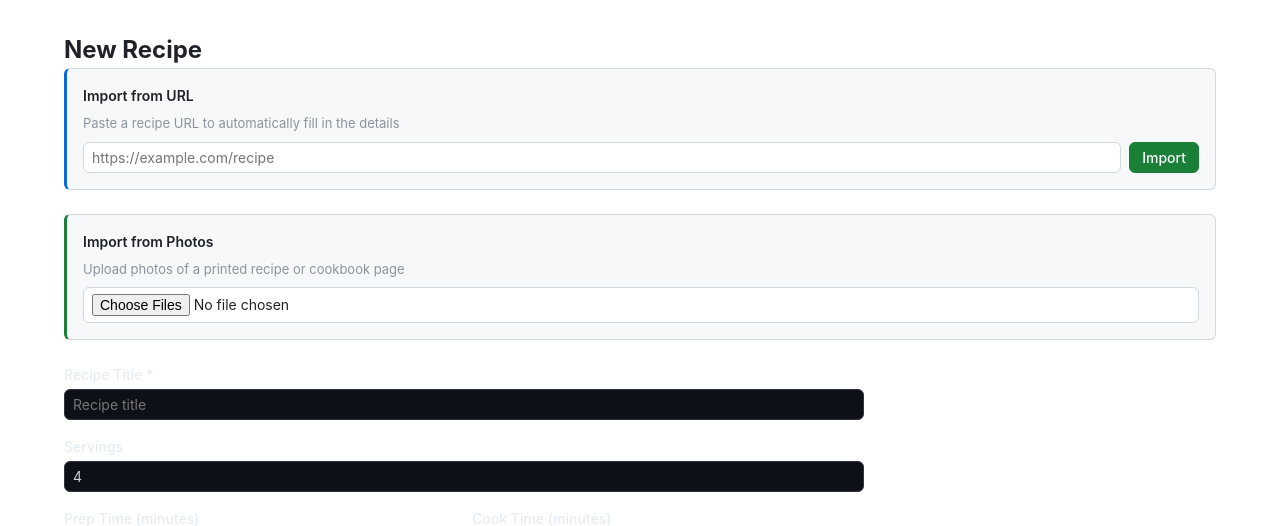
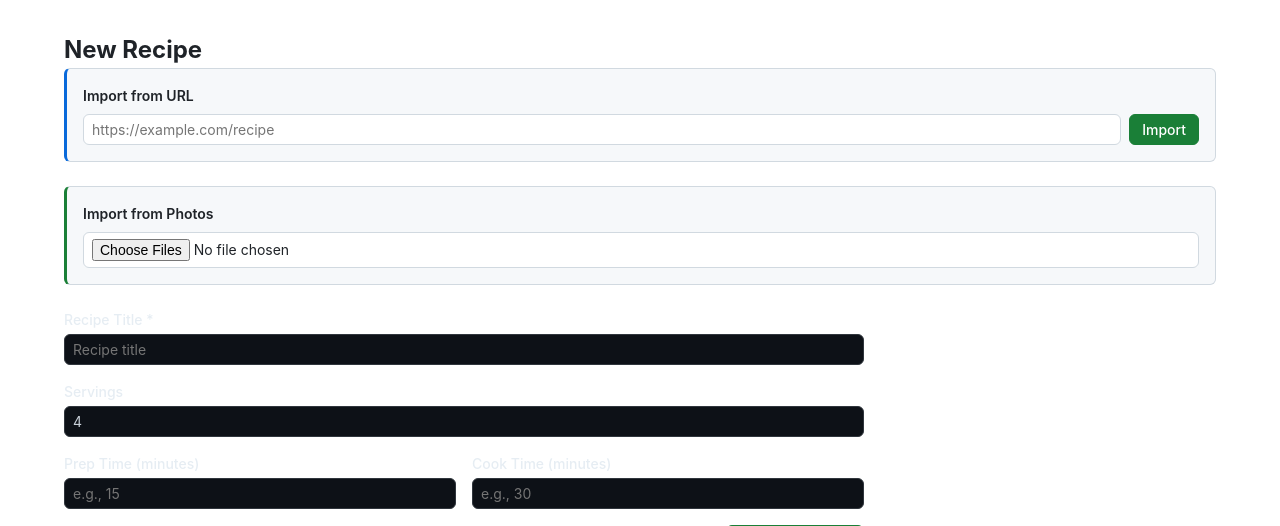
Before and after one commit to cartercoughlin/dinner-bell, a Django app: template templates/recipes/recipe_form.html in a window 1280 px wide. Shown: the part 106-632 px from the top of the page. Run offline with Django 4.2, Linux system fonts and the light colour scheme; the template is opened without the code that fills it: values that come from a table or form of the project are taken from there, others are empty.

Commit message:
Remove import helper text

```diff
--- a/src/components/RecipeForm.tsx
+++ b/src/components/RecipeForm.tsx
@@ -250,9 +250,6 @@ function RecipeForm({ initialData, onSubmit, onCancel }: RecipeFormProps) {
         <h3 style={{ marginTop: 0, marginBottom: '1rem', fontSize: '1.125rem' }}>
           Import from URL
         </h3>
-        <p style={{ marginBottom: '1rem', color: '#666', fontSize: '0.875rem' }}>
-          Paste a recipe URL to automatically fill in the details (works with most recipe websites)
-        </p>
         <div style={{ display: 'flex', gap: '0.5rem', alignItems: 'flex-start' }}>
           <div style={{ flex: 1 }}>
             <input
@@ -321,9 +318,6 @@ function RecipeForm({ initialData, onSubmit, onCancel }: RecipeFormProps) {
         <h3 style={{ marginTop: 0, marginBottom: '1rem', fontSize: '1.125rem', color: '#2e7d32' }}>
           Import from Photos
         </h3>
-        <p style={{ marginBottom: '1rem', color: '#666', fontSize: '0.875rem' }}>
-          Upload one or more photos of a printed recipe or cookbook page (OCR)
-        </p>
         <div style={{ display: 'flex', flexDirection: 'column', gap: '0.5rem' }}>
           <input
             type="file"
--- a/templates/recipes/recipe_form.html
+++ b/templates/recipes/recipe_form.html
@@ -9,9 +9,6 @@
 <!-- URL Import Section -->
 <div class="import-section import-section--url">
   <h3 style="margin-top: 0; margin-bottom: 8px; font-size: 14px; font-weight: 600;">Import from URL</h3>
-  <p style="margin-bottom: 8px; color: #8b949e; font-size: 13px;">
-    Paste a recipe URL to automatically fill in the details
-  </p>
   <div style="display: flex; gap: 8px; align-items: flex-start;">
     <div style="flex: 1;">
       <input type="url" id="import-url" placeholder="https://example.com/recipe"
@@ -30,9 +27,6 @@
 <!-- Image Import Section -->
 <div class="import-section import-section--image">
   <h3 style="margin-top: 0; margin-bottom: 8px; font-size: 14px; font-weight: 600;">Import from Photos</h3>
-  <p style="margin-bottom: 8px; color: #8b949e; font-size: 13px;">
-    Upload photos of a printed recipe or cookbook page
-  </p>
   <input type="file" id="image-upload" multiple accept="image/*" class="form-input">
   <p id="image-loading" style="display: none; color: #8b949e; font-size: 13px; margin-top: 4px;">
     Scanning images...
```
